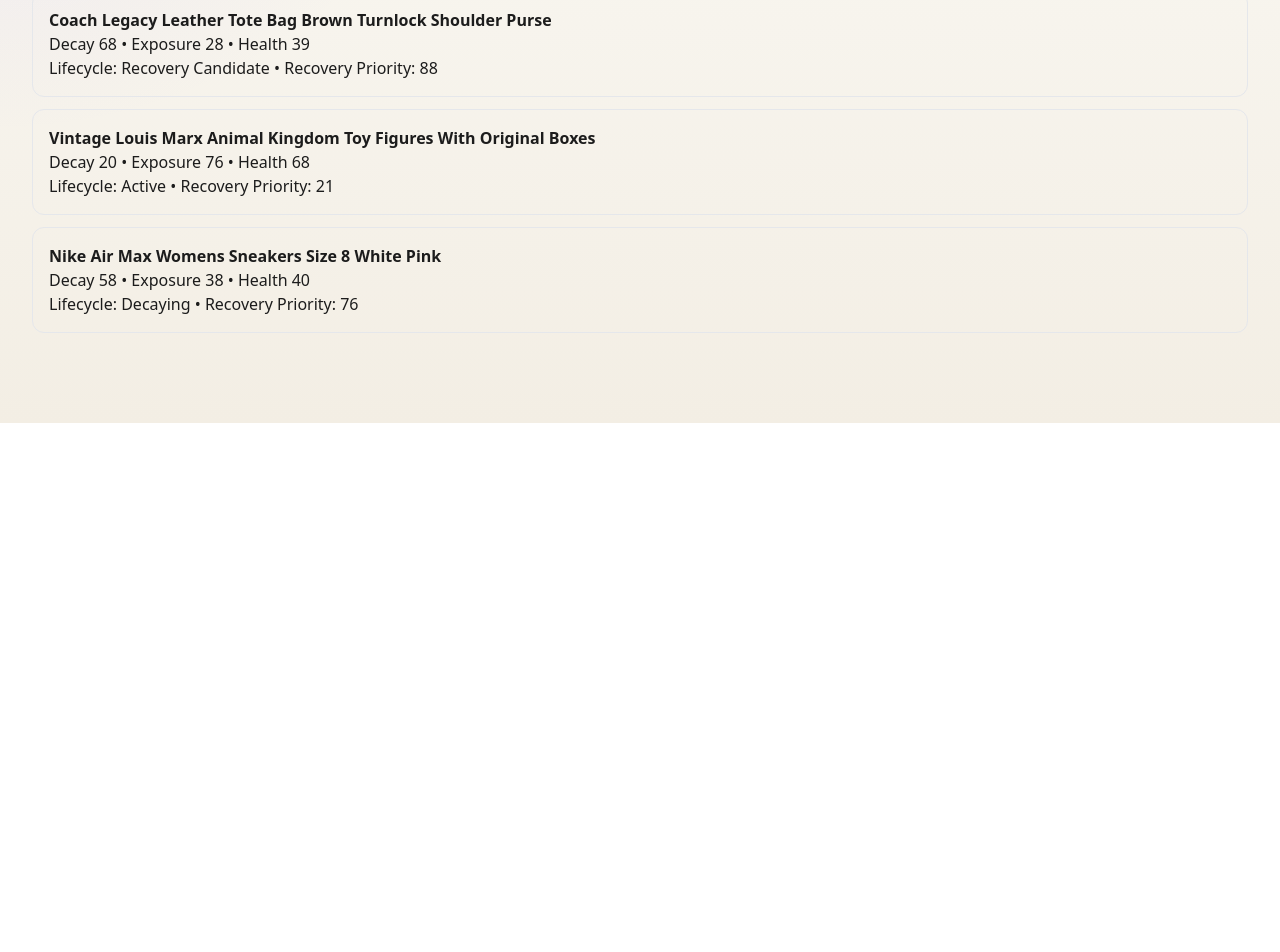
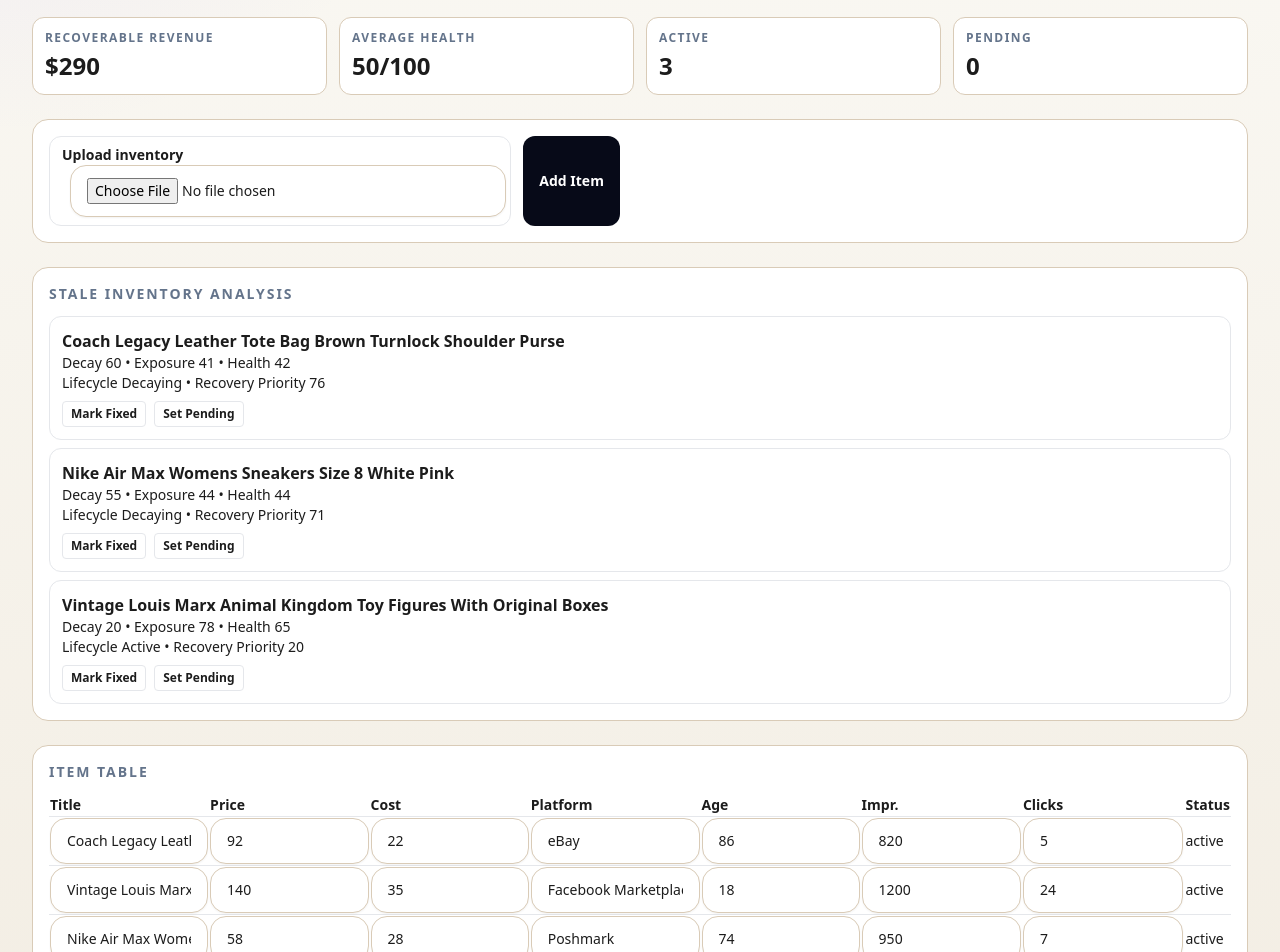
Before and after one commit to RejectedDope/ResaleIQ, a Next.js app: page /inventory in a window 1280 px wide. Shown: the part 377-1329 px from the top of the page. Before the commit the page ends 800 px from the top, so only its background shows below. Built offline with nearby package versions, Linux system fonts and the light colour scheme.

Commit message:
Clean inventory page merge artifacts and keep MVP recovery workflow

```diff
--- a/app/inventory/page.tsx
+++ b/app/inventory/page.tsx
@@ -1,21 +1,230 @@
+'use client';
+
+import { useMemo, useState } from 'react';
 import { analyzeListing } from '@/lib/listingGenerator';
 import { sampleInventory } from '@/lib/sampleData';
+import { ListingInput } from '@/lib/types';
+
+type ItemRow = {
+  id: string;
+  title: string;
+  price: number;
+  cost: number;
+  platform: string;
+  listingAgeDays: number;
+  impressions: number;
+  clicks: number;
+  salesCount: number;
+  daysSinceEngagement: number;
+  daysSinceSale: number;
+  status: 'active' | 'pending' | 'completed';
+};
+
+const STARTER: ItemRow[] = sampleInventory.map((item, index) => ({
+  id: `sample-${index + 1}`,
+  title: item.title,
+  price: item.targetSalePrice,
+  cost: item.purchaseCost,
+  platform: item.platform,
+  listingAgeDays: item.listingAgeDays,
+  impressions: item.impressions,
+  clicks: item.clicks,
+  salesCount: item.salesCount,
+  daysSinceEngagement: item.daysSinceEngagement,
+  daysSinceSale: item.daysSinceSale,
+  status: 'active',
+}));
+
+function toListingInput(row: ItemRow): ListingInput {
+  return {
+    title: row.title,
+    brand: 'Unknown',
+    category: 'General',
+    condition: 'Used',
+    size: 'OS',
+    color: 'Mixed',
+    material: 'Unknown',
+    purchaseCost: row.cost,
+    targetSalePrice: row.price,
+    shippingPaid: 0,
+    shippingCharged: 0,
+    platform: row.platform,
+    listingAgeDays: row.listingAgeDays,
+    notes: '',
+    safetyDocs: false,
+    gradingDescriptors: false,
+    impressions: row.impressions,
+    clicks: row.clicks,
+    salesCount: row.salesCount,
+    daysSinceEngagement: row.daysSinceEngagement,
+    daysSinceSale: row.daysSinceSale,
+    impressionTrend7d: row.listingAgeDays > 30 ? -50 : -15,
+    adPerformanceDecline: row.listingAgeDays > 60 ? 60 : 25,
+    pricingCompetitiveness: 65,
+    itemSpecificsCompleteness: 70,
+    titleOptimization: 65,
+    imageQuality: 65,
+  };
+}
 
 export default function InventoryPage() {
-  const rows = sampleInventory.map((item) => ({ item, analysis: analyzeListing(item) }));
-  const recoverableRevenue = rows.reduce((sum, row) => sum + row.item.targetSalePrice, 0);
+  const [items, setItems] = useState<ItemRow[]>(STARTER);
+  const [message, setMessage] = useState('');
 
-  return <section className="space-y-6">
-    <h1 className="text-3xl font-extrabold">Inventory Intelligence</h1>
-    <p className="font-bold">Recoverable Revenue: ${recoverableRevenue.toFixed(0)}</p>
-    <div className="grid gap-3">
-      {rows.map(({ item, analysis }) => (
-        <div key={item.title} className="rounded-xl border p-4">
-          <p className="font-bold">{item.title}</p>
-          <p>Decay {analysis.deadListingRisk.decayScore} • Exposure {analysis.deadListingRisk.exposureScore} • Health {analysis.deadListingRisk.listingHealthScore}</p>
-          <p>Lifecycle: {analysis.deadListingRisk.lifecycleStage} • Recovery Priority: {analysis.deadListingRisk.recoveryPriority}</p>
+  const rows = useMemo(
+    () =>
+      items.map((item) => {
+        const analysis = analyzeListing(toListingInput(item));
+        return { item, analysis };
+      }),
+    [items],
+  );
+
+  const activeRows = rows.filter((row) => row.item.status === 'active');
+  const pendingRows = rows.filter((row) => row.item.status === 'pending');
+  const completedRows = rows.filter((row) => row.item.status === 'completed');
+  const topItems = [...activeRows]
+    .sort((a, b) => b.analysis.deadListingRisk.recoveryPriority - a.analysis.deadListingRisk.recoveryPriority)
+    .slice(0, 5);
+
+  const recoverableRevenue = rows.reduce((sum, row) => sum + row.item.price, 0);
+  const averageHealth = Math.round(
+    rows.reduce((sum, row) => sum + row.analysis.deadListingRisk.listingHealthScore, 0) / Math.max(rows.length, 1),
+  );
+
+  function updateItem(id: string, key: keyof ItemRow, value: string | number) {
+    setItems((current) => current.map((item) => (item.id === id ? { ...item, [key]: value } : item)));
+  }
+
+  function updateStatus(id: string, status: ItemRow['status']) {
+    setItems((current) => current.map((item) => (item.id === id ? { ...item, status } : item)));
+  }
+
+  function addItem() {
+    setItems((current) => [
+      ...current,
+      {
+        id: `manual-${Date.now()}`,
+        title: '',
+        price: 0,
+        cost: 0,
+        platform: 'eBay',
+        listingAgeDays: 0,
+        impressions: 0,
+        clicks: 0,
+        salesCount: 0,
+        daysSinceEngagement: 0,
+        daysSinceSale: 0,
+        status: 'active',
+      },
+    ]);
+  }
+
+  async function handleFile(file?: File | null) {
+    if (!file) return;
+    const text = await file.text();
+    const lines = text.split("\n").map((l) => l.replace("\r", "")).filter(Boolean);
+    if (lines.length < 2) {
+      setMessage('No valid rows detected in file.');
+      return;
+    }
+    const headers = lines[0].split(',').map((h) => h.trim().toLowerCase());
+    const imported: ItemRow[] = lines.slice(1).map((line, index) => {
+      const cols = line.split(',').map((c) => c.trim());
+      const get = (name: string) => cols[headers.indexOf(name)] ?? '';
+      return {
+        id: `import-${Date.now()}-${index}`,
+        title: get('title'),
+        price: Number(get('price') || 0),
+        cost: Number(get('cost') || 0),
+        platform: get('platform') || 'eBay',
+        listingAgeDays: Number(get('listingagedays') || 0),
+        impressions: Number(get('impressions') || 0),
+        clicks: Number(get('clicks') || 0),
+        salesCount: Number(get('salescount') || 0),
+        daysSinceEngagement: Number(get('dayssinceengagement') || 0),
+        daysSinceSale: Number(get('dayssincesale') || 0),
+        status: 'active' as const,
+      };
+    }).filter((row) => row.title || row.price > 0);
+    if (!imported.length) {
+      setMessage('No valid rows detected in file.');
+      return;
+    }
+    setItems((current) => [...current, ...imported]);
+    setMessage(`Imported ${imported.length} inventory rows.`);
+  }
+
+
+  return (
+    <section className="space-y-6">
+      <div className="rounded-2xl border border-[#1C2440] bg-[#070A18] p-6 text-white">
+        <p className="text-xs font-bold uppercase tracking-[0.2em] text-[#7AF59A]">Inventory Intelligence</p>
+        <h1 className="mt-2 text-3xl font-extrabold">Dead Inventory Recovery Engine</h1>
+      </div>
+
+      <div className="grid gap-3 md:grid-cols-4">
+        <Metric label="Recoverable Revenue" value={`$${recoverableRevenue.toFixed(0)}`} />
+        <Metric label="Average Health" value={`${averageHealth}/100`} />
+        <Metric label="Active" value={`${activeRows.length}`} />
+        <Metric label="Pending" value={`${pendingRows.length}`} />
+      </div>
+
+      <div className="rounded-2xl border border-tan bg-white p-4">
+        <div className="flex flex-wrap gap-3">
+          <label className="rounded-xl border px-3 py-2 text-sm font-bold">
+            Upload inventory
+            <input className="ml-2" type="file" accept=".csv,.xlsx,.xls" onChange={(e) => handleFile(e.target.files?.[0])} />
+          </label>
+          <button onClick={addItem} className="rounded-xl bg-[#070A18] px-4 py-2 text-sm font-bold text-white">Add Item</button>
         </div>
-      ))}
-    </div>
-  </section>;
+        {message ? <p className="mt-2 text-sm font-semibold text-slate-700">{message}</p> : null}
+      </div>
+
+      <div className="rounded-2xl border border-tan bg-white p-4">
+        <p className="text-sm font-extrabold uppercase tracking-[0.14em] text-slate-500">Stale Inventory Analysis</p>
+        <div className="mt-3 space-y-2">
+          {topItems.map(({ item, analysis }) => (
+            <div key={item.id} className="rounded-xl border p-3">
+              <p className="font-bold">{item.title || 'Untitled item'}</p>
+              <p className="text-sm">Decay {analysis.deadListingRisk.decayScore} • Exposure {analysis.deadListingRisk.exposureScore} • Health {analysis.deadListingRisk.listingHealthScore}</p>
+              <p className="text-sm">Lifecycle {analysis.deadListingRisk.lifecycleStage} • Recovery Priority {analysis.deadListingRisk.recoveryPriority}</p>
+              <div className="mt-2 flex gap-2">
+                <button onClick={() => updateStatus(item.id, 'completed')} className="rounded border px-2 py-1 text-xs">Mark Fixed</button>
+                <button onClick={() => updateStatus(item.id, 'pending')} className="rounded border px-2 py-1 text-xs">Set Pending</button>
+              </div>
+            </div>
+          ))}
+        </div>
+      </div>
+
+      <div className="rounded-2xl border border-tan bg-white p-4">
+        <p className="text-sm font-extrabold uppercase tracking-[0.14em] text-slate-500">Item Table</p>
+        <div className="mt-3 overflow-x-auto">
+          <table className="w-full min-w-[900px] text-left text-sm">
+            <thead><tr><th>Title</th><th>Price</th><th>Cost</th><th>Platform</th><th>Age</th><th>Impr.</th><th>Clicks</th><th>Status</th></tr></thead>
+            <tbody>
+              {items.map((item) => (
+                <tr key={item.id} className="border-t">
+                  <td><input value={item.title} onChange={(e) => updateItem(item.id, 'title', e.target.value)} /></td>
+                  <td><input type="number" value={item.price} onChange={(e) => updateItem(item.id, 'price', Number(e.target.value))} /></td>
+                  <td><input type="number" value={item.cost} onChange={(e) => updateItem(item.id, 'cost', Number(e.target.value))} /></td>
+                  <td><input value={item.platform} onChange={(e) => updateItem(item.id, 'platform', e.target.value)} /></td>
+                  <td><input type="number" value={item.listingAgeDays} onChange={(e) => updateItem(item.id, 'listingAgeDays', Number(e.target.value))} /></td>
+                  <td><input type="number" value={item.impressions} onChange={(e) => updateItem(item.id, 'impressions', Number(e.target.value))} /></td>
+                  <td><input type="number" value={item.clicks} onChange={(e) => updateItem(item.id, 'clicks', Number(e.target.value))} /></td>
+                  <td>{item.status}</td>
+                </tr>
+              ))}
+            </tbody>
+          </table>
+        </div>
+        <p className="mt-2 text-sm text-slate-600">Completed: {completedRows.length}</p>
+      </div>
+    </section>
+  );
 }
+
+function Metric({ label, value }: { label: string; value: string }) {
+  return <div className="rounded-xl border border-tan bg-white p-3"><p className="text-xs font-bold uppercase tracking-[0.12em] text-slate-500">{label}</p><p className="mt-1 text-2xl font-extrabold">{value}</p></div>;
+}
```
